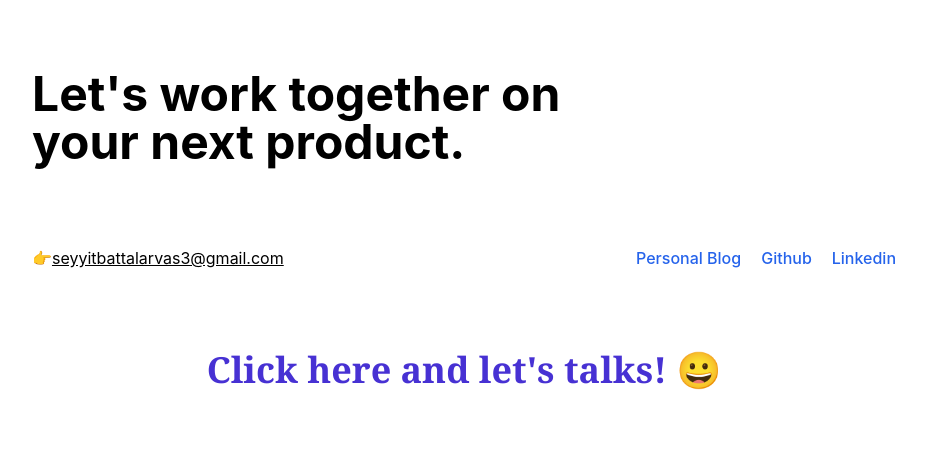
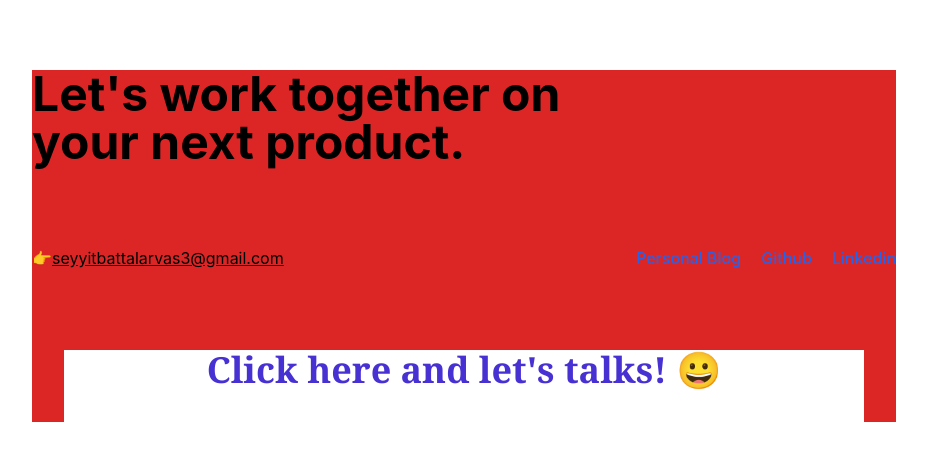
Before and after one commit to SeyyitBattal/web-sayfam, a React (Create React App) app: page / in a window 1280 px wide. Shown: the part 3001-3461 px from the top of the page, without its empty margins (176-1103 px from the left). Built offline with nearby package versions, Linux system fonts and the light colour scheme.

Commit message:
Dark mode added

```diff
--- a/src/components/MyFooter.js
+++ b/src/components/MyFooter.js
@@ -18,7 +18,7 @@ const MyFooter = () => {
   };
 
   return (
-    <div className="mt-20 ">
+    <div className="mt-20 dark: bg-red-600">
       <h1 className="mb-6 mt-20 text-5xl font-bold flex flex-wrap">
         Let's work together on <br /> your next product.
       </h1>
--- a/src/components/MyHeader.js
+++ b/src/components/MyHeader.js
@@ -10,7 +10,7 @@ const MyHeader = (props) => {
 
   const render = headerData.map((item) => {
     return (
-      <div className="headerDiv ">
+      <div className="headerDiv">
         <div className="toggle_language">
           <label className="relative inline-flex items-center mr-5 cursor-pointer">
             <div className={props.darkMode ? "toogle toggled" : "toggle"}>
```
